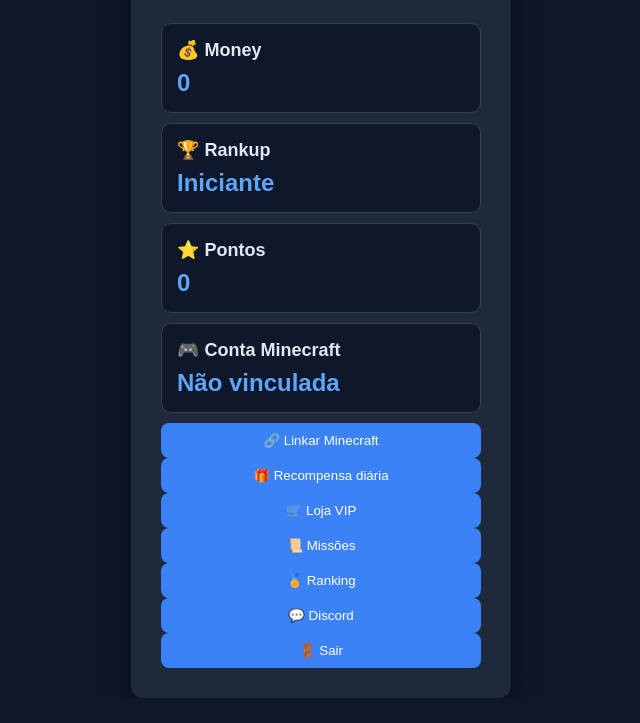
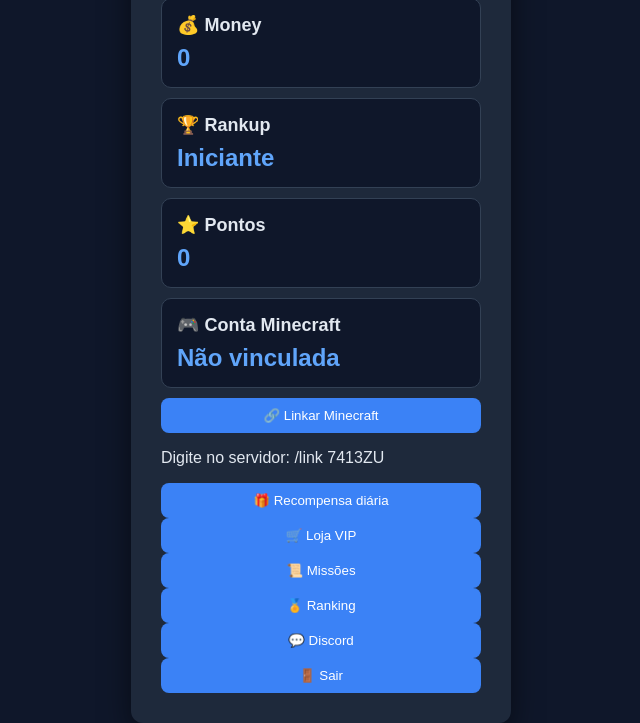
Before and after one commit to lucasvianaa2016-star/foxlt-site, a plain HTML site: page site/home/index.html in a window 1280 px wide. Both pictures are taken after a click on the button "🔗 Linkar Minecraft". Shown: the part 104-827 px from the top of the page, without its empty margins (319-959 px from the left). Before the commit the page ends 802 px from the top, so only its background shows below. Drawn offline with Linux system fonts and the light colour scheme.

Commit message:
atu no server.js

```diff
--- a/site/home/index.html
+++ b/site/home/index.html
@@ -37,7 +37,8 @@
 
   <section class="actions">
 
-    <button onclick="linkMinecraft()">🔗 Linkar Minecraft</button>
+    <button onclick="gerarCodigo()">🔗 Linkar Minecraft</button>
+    <p id="codigoLink"></p>
 
     <button onclick="dailyReward()">🎁 Recompensa diária</button>
 
@@ -56,8 +57,16 @@
 </main>
 
 <script>
-function linkMinecraft(){
-  alert("Sistema de linkar conta em breve.");
+function gerarCodigo(){
+  let chars = "ABCDEFGHIJKLMNOPQRSTUVWXYZ0123456789";
+  let codigo = "";
+
+  for(let i = 0; i < 6; i++){
+    codigo += chars[Math.floor(Math.random() * chars.length)];
+  }
+
+  document.getElementById("codigoLink").innerText =
+    "Digite no servidor: /link " + codigo;
 }
 
 function dailyReward(){
```
